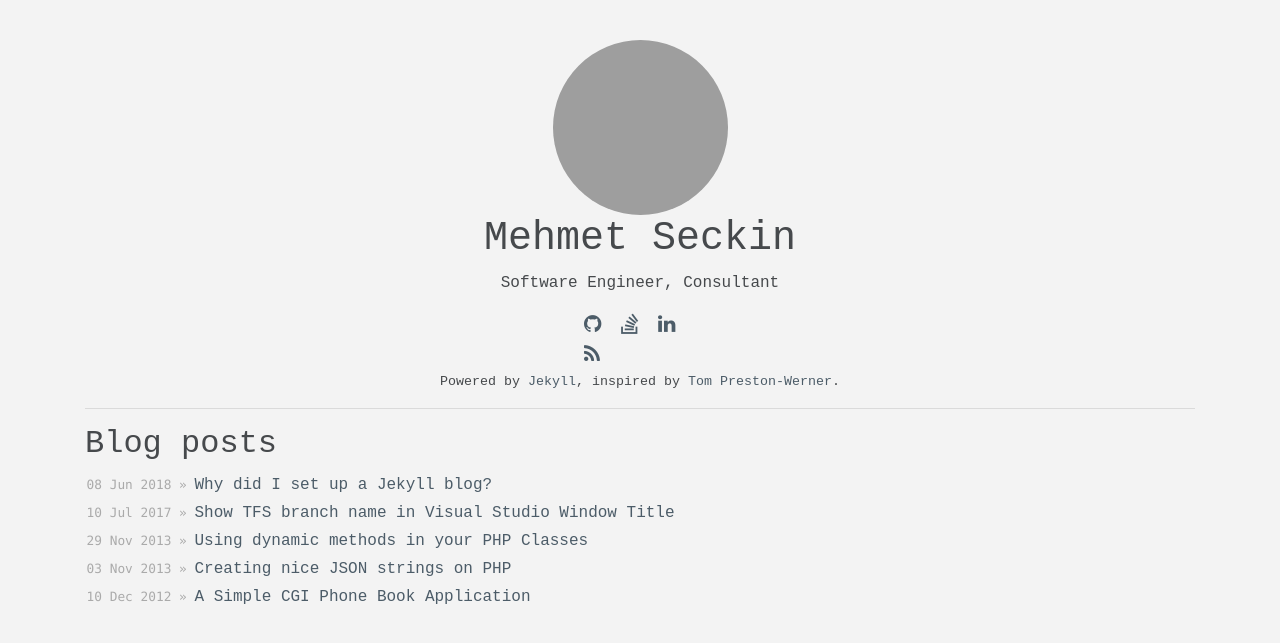
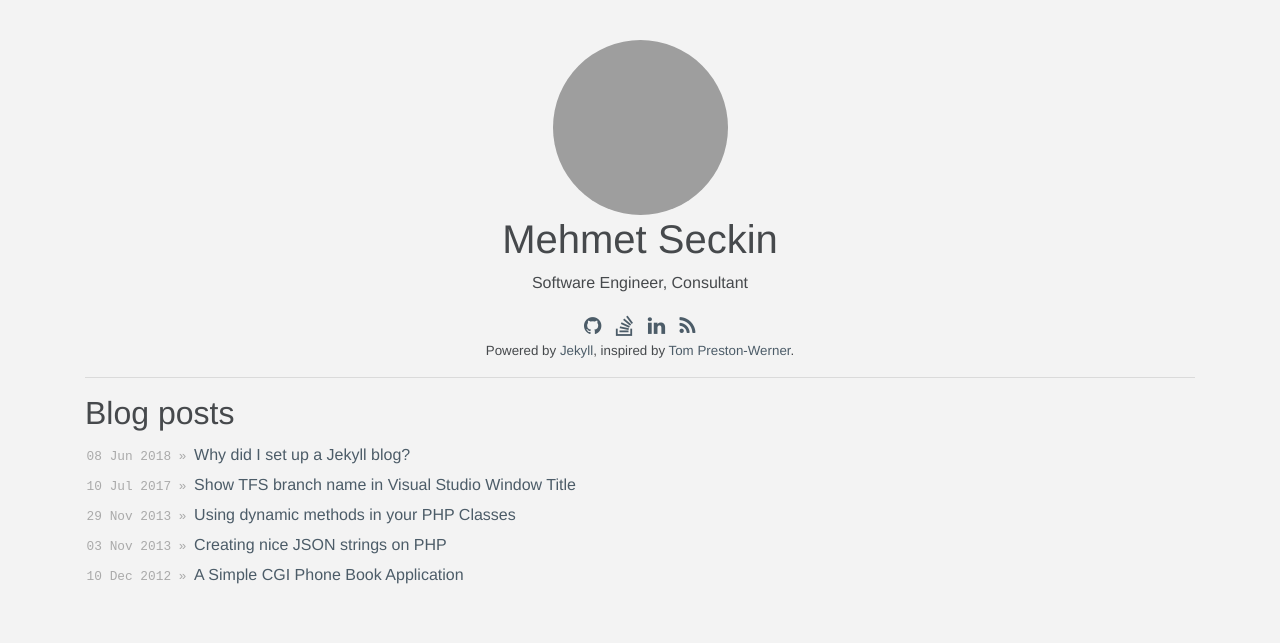
Before and after one commit to mehmetseckin/mehmetseckin.github.io, a Jekyll site: the page built from index.html, in a window 1280 px wide. Shown: the top 643 px of the page. Built offline with Jekyll 4.4.1, drawn with Linux system fonts in a browser that asks for light colours; grey boxes are pictures that could not be loaded.

Commit message:
Update font family

```diff
--- a/css/static.css
+++ b/css/static.css
@@ -1,5 +1,5 @@
 html, body {
-    font-family: Segoe UI Light, Calibri Light, Courier New;
+    font-family: "Segoe UI Light", "Calibri Light", "Helvetica", "Arial", "Times New Roman";
     background-color: #f3f3f3;
     color: #46494C;
 }
@@ -71,7 +71,7 @@ header img {
   .posts span,
   .post .meta {
     color: #aaa;
-    font-family: Monaco, "Courier New", monospace;
+    font-family: "Courier New", "Consolas";
     font-size: 80%;
   }
 
```
